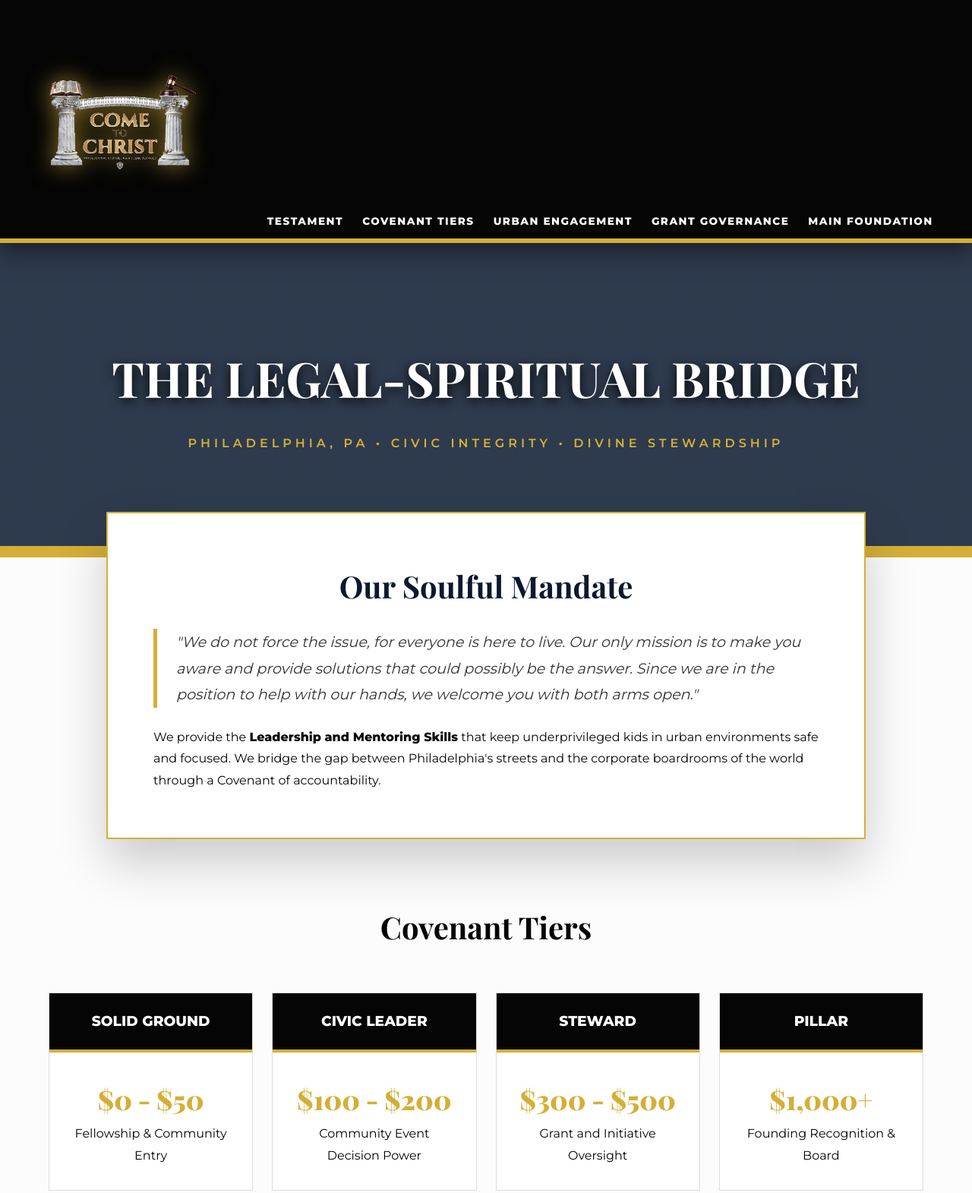
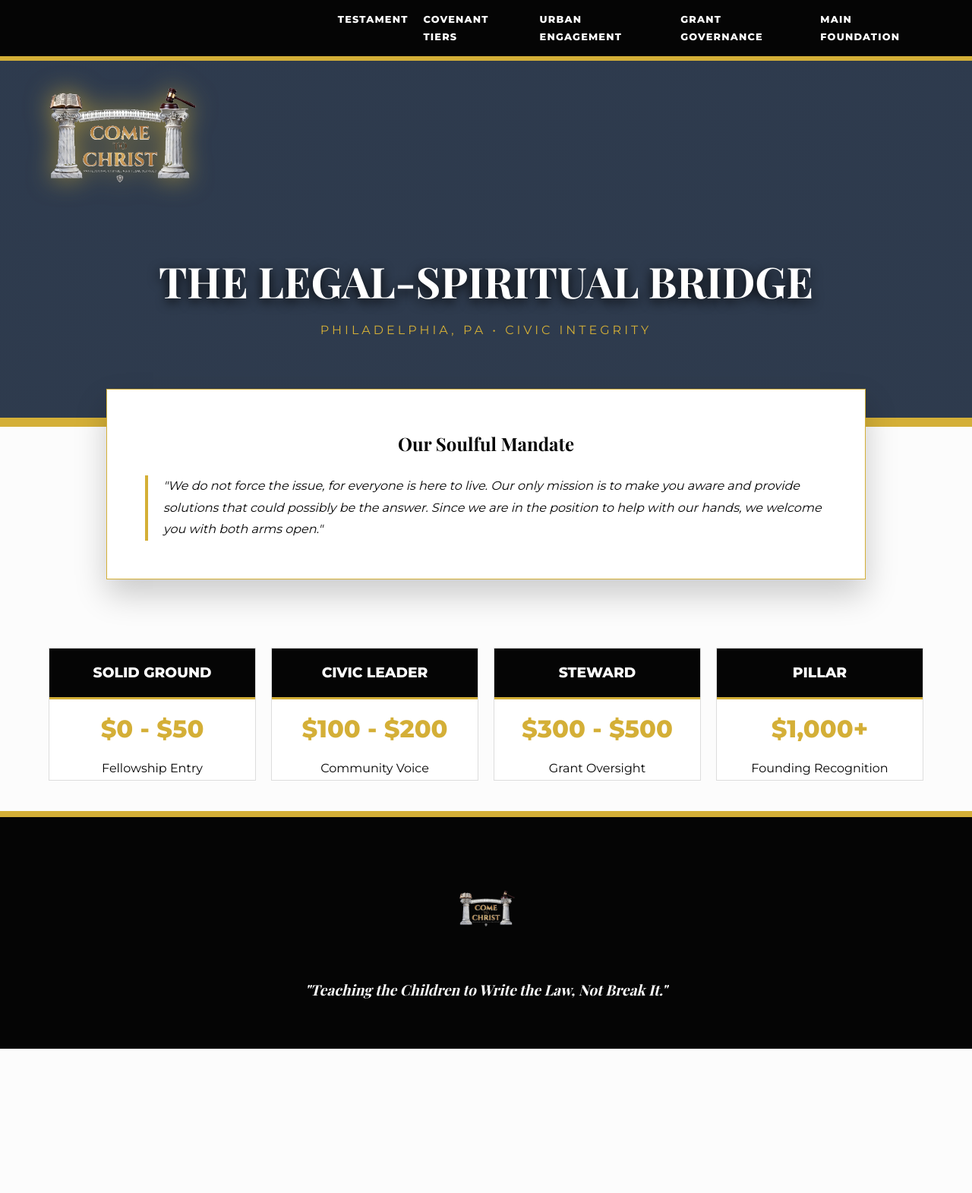
Before and after one commit to nehemiahbrown007/VexillaAITS.COM_COMETOCHRIST_GLM-TBBLUSA.ORG, a plain HTML site: page index.html in a window 1280 px wide. Shown: the top 1571 px of the page at 76% size. After the commit the page ends 1381 px from the top, so only its background shows below. Drawn offline with nearby package versions, Linux system fonts and the light colour scheme; a web font is replaced by a local one.

Commit message:
Update 13631025 index.html

```diff
--- a/index.html
+++ b/index.html
@@ -9,119 +9,98 @@
         :root {
             --gold-leaf: #d4af37;
             --gold-glow: rgba(212, 175, 55, 0.4);
-            --liturgical-blue: #0a192f;
-            --marble-white: #fcfcfc;
             --legal-black: #050505;
         }
 
         * { box-sizing: border-box; margin: 0; padding: 0; }
-        body { font-family: 'Montserrat', sans-serif; background-color: var(--marble-white); color: var(--legal-black); line-height: 1.8; scroll-behavior: smooth; }
+        body { font-family: 'Montserrat', sans-serif; background-color: #fcfcfc; color: #050505; line-height: 1.8; scroll-behavior: smooth; }
 
-        /* HEADER: ZERO DEAD SPACE - HEIGHT LOCKED TO LOGO */
+        /* THE "ULTRA-SLIM" HEADER LOGIC */
         header {
             background: var(--legal-black);
             position: sticky;
             top: 0;
             z-index: 2000;
-            display: grid;
-            grid-template-columns: auto 1fr;
-            align-items: end; /* Nav sits at the bottom */
+            display: flex;
+            justify-content: space-between;
+            align-items: center;
             border-bottom: 6px solid var(--gold-leaf);
-            height: 320px; /* Locked to your preferred logo size */
+            /* This height ONLY controls the black bar, not the logo */
+            height: 80px;
             padding: 0 4%;
-            box-shadow: 0 10px 30px rgba(0,0,0,0.5);
         }
 
         .header-logo-container {
-            height: 320px; /* Matches header exactly */
-            display: flex;
-            align-items: center;
+            position: relative;
+            width: 400px; /* Room for the width of the logo */
         }
 
+        /* LOGO PRESERVATION: 320px size, NO header bloat */
         .header-logo-container img {
-            height: 100%;
+            height: 320px;
             width: auto;
-            display: block;
-            filter: drop-shadow(0 0 10px var(--gold-glow));
+            position: absolute;
+            top: -20px; /* Aligns the top of the logo near the top of the slim bar */
+            left: 0;
+            filter: drop-shadow(0 0 15px var(--gold-glow));
             animation: logo-glow 4s infinite ease-in-out;
+            z-index: 2001;
         }
 
         @keyframes logo-glow {
-            0% { filter: drop-shadow(0 0 5px var(--gold-glow)); }
+            0% { filter: drop-shadow(0 0 8px var(--gold-glow)); }
             50% { filter: drop-shadow(0 0 25px var(--gold-leaf)); }
-            100% { filter: drop-shadow(0 0 5px var(--gold-glow)); }
+            100% { filter: drop-shadow(0 0 8px var(--gold-glow)); }
         }
 
-        /* NAVIGATION: LOWER RIGHT SIDE */
+        /* NAV REMAINS ON RIGHT SIDE */
         nav.top-nav {
             display: flex;
-            gap: 25px;
-            justify-content: flex-end;
-            padding-bottom: 15px; /* Minimal clearance from the gold border */
+            gap: 20px;
         }
 
         nav.top-nav a {
             color: white;
             text-decoration: none;
             font-weight: 800;
-            font-size: 0.85rem;
+            font-size: 0.8rem;
             text-transform: uppercase;
-            letter-spacing: 1.5px;
-            transition: all 0.3s ease;
-            border-bottom: 2px solid transparent;
+            letter-spacing: 1.2px;
+            transition: 0.3s;
         }
 
-        nav.top-nav a:hover {
-            color: var(--gold-leaf);
-            border-bottom: 2px solid var(--gold-leaf);
-        }
+        nav.top-nav a:hover { color: var(--gold-leaf); }
 
-        /* HERO SECTION */
+        /* HERO AREA - Padded to respect the overlapping logo */
         .hero-cathedral {
             text-align: center;
-            padding: 120px 10%;
+            padding: 240px 10% 100px 10%; /* Extra top padding so the 320px logo doesn't hit text */
             background: linear-gradient(rgba(10, 25, 47, 0.85), rgba(10, 25, 47, 0.85)), url('philadelphia-hall.jpg');
             background-attachment: fixed;
             background-size: cover;
-            border-bottom: 15px solid var(--gold-leaf);
+            border-bottom: 12px solid var(--gold-leaf);
         }
 
-        h1 { font-family: 'Playfair Display', serif; font-size: 4rem; color: white; text-shadow: 0 4px 15px rgba(0,0,0,1); }
-        .jurisdiction { color: var(--gold-leaf); letter-spacing: 5px; text-transform: uppercase; margin-top: 15px; font-weight: 600; }
+        h1 { font-family: 'Playfair Display', serif; font-size: 3.5rem; color: white; text-shadow: 0 4px 15px #000; }
 
-        /* THE TESTAMENT SCROLL */
         .scroll-box {
             max-width: 1000px;
-            margin: -60px auto 80px;
-            border: 2px solid var(--gold-leaf);
-            padding: 60px;
+            margin: -50px auto 50px;
+            border: 1px solid var(--gold-leaf);
+            padding: 50px;
             background: white;
-            box-shadow: 0 30px 60px rgba(0,0,0,0.2);
+            box-shadow: 0 20px 40px rgba(0,0,0,0.2);
             position: relative;
             z-index: 10;
         }
 
-        /* COVENANT TIERS */
-        .tier-grid { display: grid; grid-template-columns: repeat(auto-fit, minmax(250px, 1fr)); gap: 25px; margin: 50px 5%; }
-        .tier-card { background: white; border: 1px solid #ddd; transition: 0.4s; cursor: pointer; text-align: center; }
-        .tier-card:hover { transform: translateY(-10px); border-color: var(--gold-leaf); }
-        .tier-top { background: var(--legal-black); color: white; padding: 20px; border-bottom: 4px solid var(--gold-leaf); }
-        .tier-body { padding: 30px; }
-        .price-text { font-size: 2.2rem; font-family: 'Playfair Display'; color: var(--gold-leaf); font-weight: 900; }
+        .tier-grid { display: grid; grid-template-columns: repeat(auto-fit, minmax(240px, 1fr)); gap: 20px; padding: 40px 5%; }
+        .tier-card { background: white; border: 1px solid #ddd; text-align: center; cursor: pointer; transition: 0.3s; }
+        .tier-card:hover { transform: translateY(-5px); border-color: var(--gold-leaf); }
+        .tier-top { background: var(--legal-black); color: white; padding: 15px; border-bottom: 3px solid var(--gold-leaf); }
+        .price-text { font-size: 2rem; color: var(--gold-leaf); font-weight: 900; padding: 10px 0; }
 
-        footer {
-            background: var(--legal-black);
-            color: white;
-            padding: 80px 5%;
-            border-top: 10px solid var(--gold-leaf);
-            text-align: center;
-        }
-
-        @media (max-width: 1100px) {
-            header { height: auto; display: block; text-align: center; padding: 20px 0; }
-            .header-logo-container { height: 200px; justify-content: center; margin-bottom: 20px; }
-            nav.top-nav { justify-content: center; }
-        }
+        footer { background: var(--legal-black); color: white; padding: 60px 5%; text-align: center; border-top: 8px solid var(--gold-leaf); }
     </style>
 </head>
 <body>
@@ -143,56 +122,29 @@
 <main>
     <section class="hero-cathedral">
         <h1>THE LEGAL-SPIRITUAL BRIDGE</h1>
-        <p class="jurisdiction">Philadelphia, PA • Civic Integrity • Divine Stewardship</p>
+        <p style="color: var(--gold-leaf); text-transform: uppercase; letter-spacing: 4px;">Philadelphia, PA • Civic Integrity</p>
     </section>
 
     <div class="scroll-box">
-        <h2 style="font-family: 'Playfair Display'; color: var(--liturgical-blue); text-align: center; font-size: 2.5rem; margin-bottom: 20px;">Our Soulful Mandate</h2>
-        <p style="font-style: italic; border-left: 5px solid var(--gold-leaf); padding-left: 25px; font-size: 1.2rem; color: #333;">
+        <h2 style="font-family: 'Playfair Display'; text-align: center; margin-bottom: 20px;">Our Soulful Mandate</h2>
+        <p style="font-style: italic; border-left: 4px solid var(--gold-leaf); padding-left: 20px;">
             "We do not force the issue, for everyone is here to live. Our only mission is to make you aware and provide solutions that could possibly be the answer. Since we are in the position to help with our hands, we welcome you with both arms open."
         </p>
-        <p style="margin-top: 25px;">We provide the <strong>Leadership and Mentoring Skills</strong> that keep underprivileged kids in urban environments safe and focused. We bridge the gap between Philadelphia's streets and the corporate boardrooms of the world through a Covenant of accountability.</p>
     </div>
 
-    <section id="covenant" style="padding-bottom: 60px;">
-        <h2 style="text-align: center; font-family: 'Playfair Display'; font-size: 2.5rem;">Covenant Tiers</h2>
+    <section id="covenant">
         <div class="tier-grid">
-            <div class="tier-card" onclick="location.href='tier-viability.html'">
-                <div class="tier-top"><h3>SOLID GROUND</h3></div>
-                <div class="tier-body">
-                    <div class="price-text">$0 - $50</div>
-                    <p>Fellowship & Community Entry</p>
-                </div>
-            </div>
-            <div class="tier-card" onclick="location.href='tier-civic.html'">
-                <div class="tier-top"><h3>CIVIC LEADER</h3></div>
-                <div class="tier-body">
-                    <div class="price-text">$100 - $200</div>
-                    <p>Community Event Decision Power</p>
-                </div>
-            </div>
-            <div class="tier-card" onclick="location.href='tier-steward.html'">
-                <div class="tier-top"><h3>STEWARD</h3></div>
-                <div class="tier-body">
-                    <div class="price-text">$300 - $500</div>
-                    <p>Grant and Initiative Oversight</p>
-                </div>
-            </div>
-            <div class="tier-card" onclick="location.href='tier-pillar.html'">
-                <div class="tier-top"><h3>PILLAR</h3></div>
-                <div class="tier-body">
-                    <div class="price-text">$1,000+</div>
-                    <p>Founding Recognition & Board</p>
-                </div>
-            </div>
+            <div class="tier-card" onclick="location.href='tier-viability.html'"><div class="tier-top"><h3>SOLID GROUND</h3></div><div class="tier-body"><div class="price-text">$0 - $50</div><p>Fellowship Entry</p></div></div>
+            <div class="tier-card" onclick="location.href='tier-civic.html'"><div class="tier-top"><h3>CIVIC LEADER</h3></div><div class="tier-body"><div class="price-text">$100 - $200</div><p>Community Voice</p></div></div>
+            <div class="tier-card" onclick="location.href='tier-steward.html'"><div class="tier-top"><h3>STEWARD</h3></div><div class="tier-body"><div class="price-text">$300 - $500</div><p>Grant Oversight</p></div></div>
+            <div class="tier-card" onclick="location.href='tier-pillar.html'"><div class="tier-top"><h3>PILLAR</h3></div><div class="tier-body"><div class="price-text">$1,000+</div><p>Founding Recognition</p></div></div>
         </div>
     </section>
 </main>
 
 <footer>
-    <img src="COME TO CHRIST TBBLUSA.ORG.png" alt="Logo" style="height: 150px; filter: drop-shadow(0 0 10px var(--gold-leaf)); margin-bottom: 25px;">
-    <p style="font-family: 'Playfair Display'; font-style: italic; font-size: 1.5rem; color: var(--gold-leaf);">"Teaching the Children to Write the Law, Not Break It."</p>
-    <p><strong>TBBLUSA.INFO | PHILADELPHIA</strong></p>
+    <img src="COME TO CHRIST TBBLUSA.ORG.png" alt="Logo" style="height: 120px; margin-bottom: 20px;">
+    <p style="font-family: 'Playfair Display'; font-style: italic; font-size: 1.2rem;">"Teaching the Children to Write the Law, Not Break It."</p>
 </footer>
 
 </body>
```
